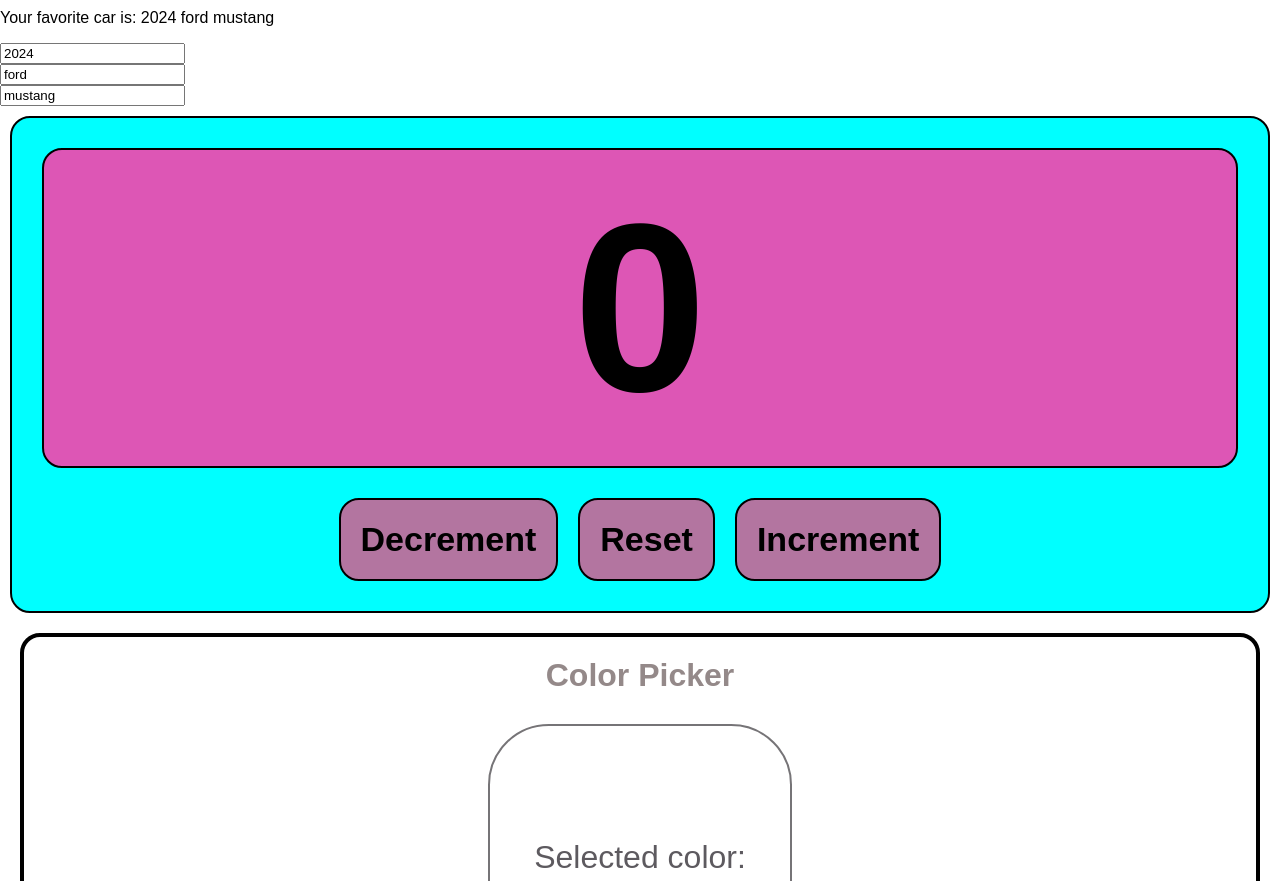
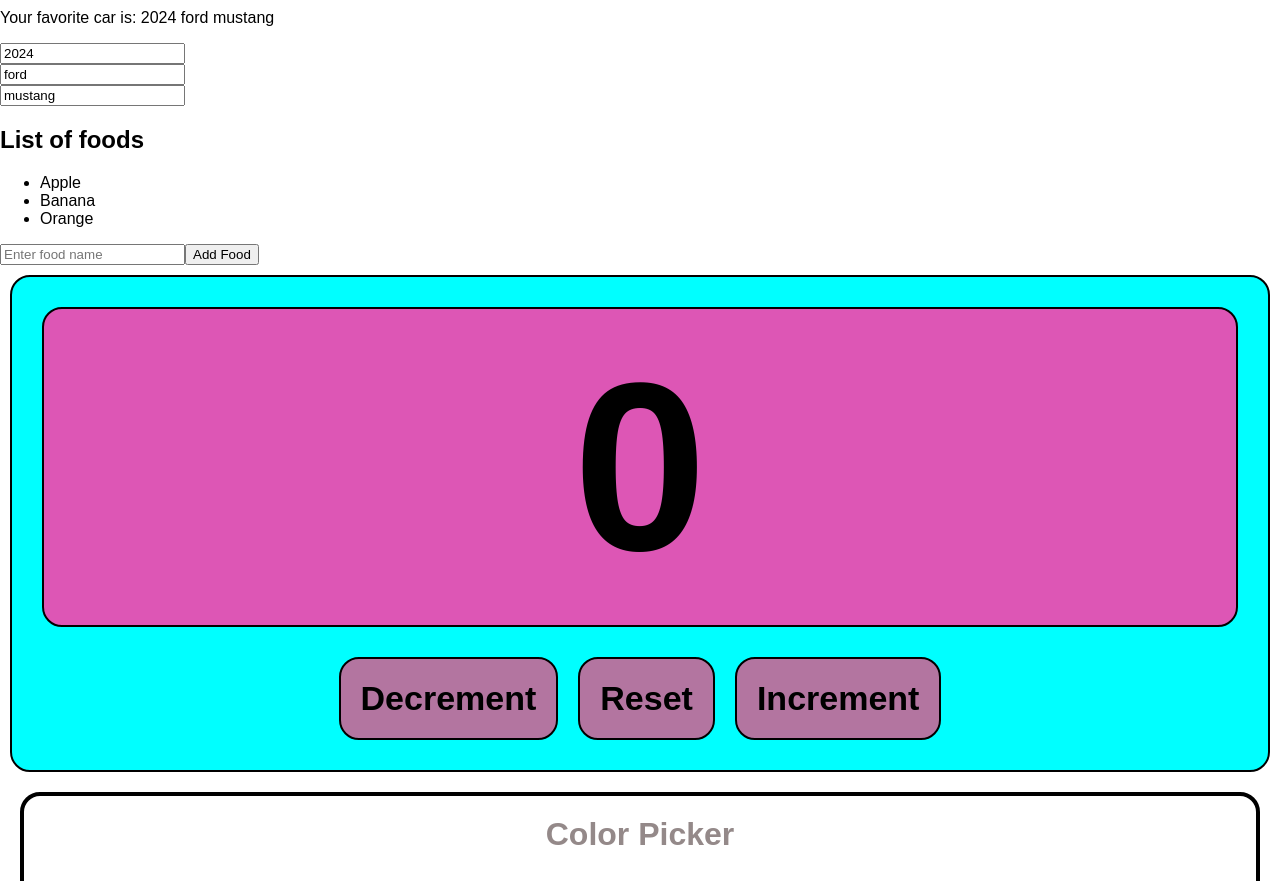
Before and after one commit to ManushiChamika/React-Tutorial, a React (Vite) app in the folder my-react-app/: page / in a window 1280 px wide. Shown: the part 2300-3181 px from the top of the page. Built offline with nearby package versions, Linux system fonts and the light colour scheme.

Commit message:
update arrays in states

```diff
--- a/my-react-app/src/MyComponent.jsx
+++ b/my-react-app/src/MyComponent.jsx
@@ -91,6 +91,34 @@
 
     //---------------------------------------------------------
 
+    //-----------------------------------------------------------
+    //arrays in state
+
+    const [foods, setFoods] = useState(["Apple", "Banana", "Orange"]);
+
+    function handleAddFood(){
+        const newFood = document.getElementById("foodInput").value;
+        //reset the input field
+        document.getElementById("foodInput").value = "";
+
+        //using the spread operator to copy the existing array and add the new food
+        //----------------------------------------------
+        // setFoods([...foods, newFood]);
+        //----------------------------------------------
+        //the above represents something like this below
+        //setFoods(["Apple", "Banana", "Orange", newFood]);
+        //to make it easier we use the spread operator
+
+        //use updater function
+        setFoods(f => [...f, newFood]);
+    }
+    function handleRemoveFood(index){
+        //_ is used to represent ignored values
+        setFoods(foods.filter((_, i) => i!== index));
+    }
+
+
+    //-----------------------------------------------------------
     function handleNameChange(event){
         pSetName(event.target.value);
     }
@@ -169,6 +197,16 @@
         <input type= "text" value={car.make}  onChange = {handleMakeChange}/><br/>
         <input type= "text" value={car.model}  onChange = {handleModelChange}/><br/>
 
+
+        {/* arrays in state */}
+        <h2>List of foods</h2>
+        <ul>
+            {foods.map((food, index) => <li key={index} onClick={() => handleRemoveFood(index)}>
+                                            {food}
+                                        </li>)}
+        </ul>
+        <input type="text" id="foodInput" placeholder="Enter food name"/>
+        <button onClick={handleAddFood}> Add Food </button>
     </div>
 
 
```
